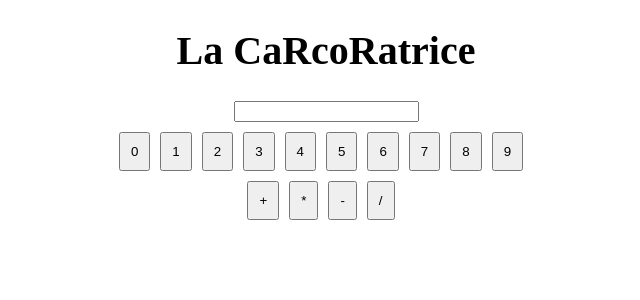
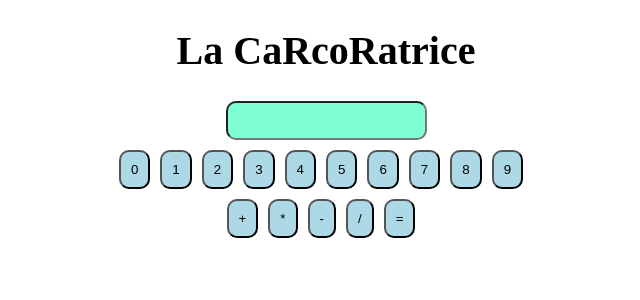
Before and after one commit to RiccardoSignorini/angular-calculator, an Angular app: page / in a window 1280 px wide. Shown: the top 300 px of the page, without its empty margins (314-954 px from the left). Built offline with nearby package versions, Linux system fonts and the light colour scheme.

Commit message:
add changes style

```diff
--- a/src/app/components/display/display.component.scss
+++ b/src/app/components/display/display.component.scss
@@ -2,4 +2,10 @@
 {
     display: flex;
     justify-content: center;
+    input
+    {
+        padding: 10px;
+        border-radius: 10px;
+        background-color: aquamarine;
+    }
 }
--- a/src/app/components/keyboard/keyboard.component.scss
+++ b/src/app/components/keyboard/keyboard.component.scss
@@ -2,6 +2,8 @@
 {
     padding: 10px;
     margin-right: 10px;
+    border-radius: 10px;
+    background-color: lightblue;
 }
 
 #numbers, #operators
--- a/src/app/components/keyboard/keyboard.component.ts
+++ b/src/app/components/keyboard/keyboard.component.ts
@@ -15,7 +15,7 @@ export class KeyboardComponent {
   constructor()
   {
     this.numbers = [0, 1, 2, 3, 4, 5, 6, 7, 8, 9]
-    this.operators = ['+', '*', '-', '/']
+    this.operators = ['+', '*', '-', '/', '=']
   }
 
 }
```
